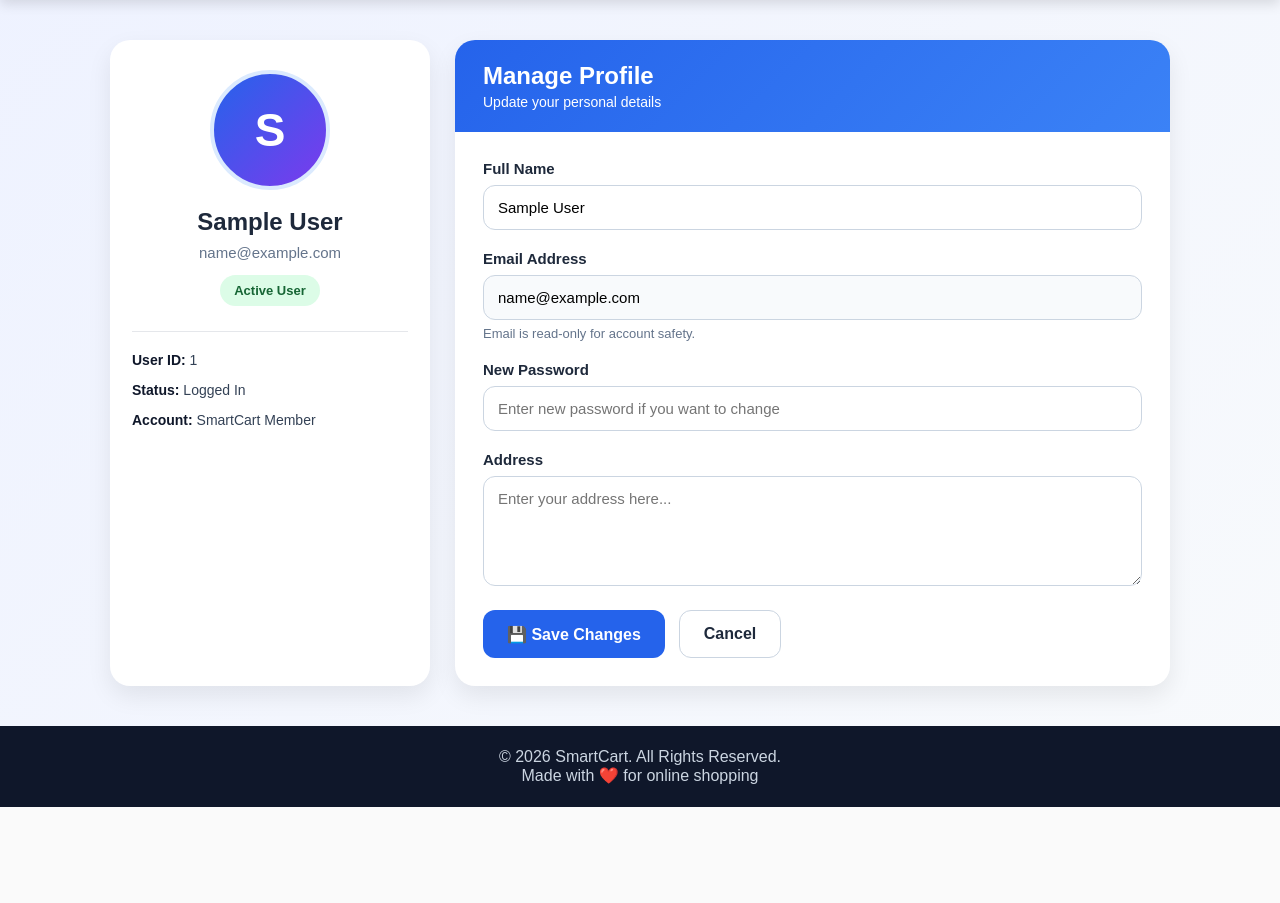
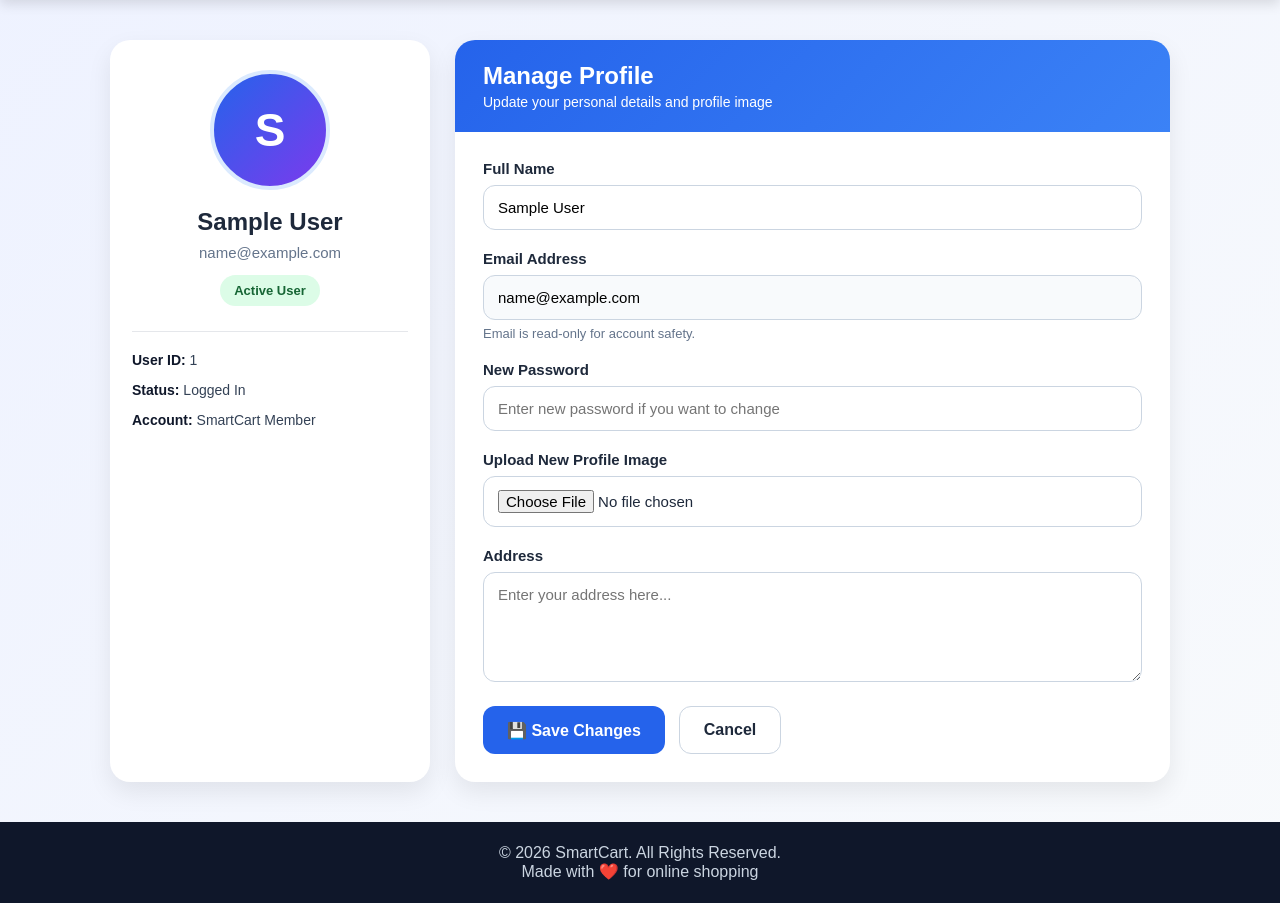
Before and after one commit to swathi0617/Smartcart, a Flask app: page /user/profile in a window 1280 px wide. Shown: the part 70-973 px from the top of the page. Before the commit the page ends 877 px from the top, so only its background shows below. Run offline with Flask 2, Linux system fonts and the light colour scheme; the visitor is signed in with stand-in values (Sample User, id 1); data comes from the database, SQL or seed files in the repository.

Commit message:
Update user_profile.html

```diff
--- a/templates/user/user_profile.html
+++ b/templates/user/user_profile.html
@@ -161,6 +161,12 @@ body{
     font-weight:bold;
     overflow:hidden;
     border:4px solid #dbeafe;
+}
+
+.avatar img{
+    width:100%;
+    height:100%;
+    object-fit:cover;
 }
 
 .profile-card h2{
@@ -421,7 +427,11 @@ textarea{
 
         <div class="profile-card">
             <div class="avatar">
-                {{ user.name[0]|upper }}
+                {% if user.profile_image %}
+                    <img src="/static/uploads/user_profiles/{{ user.profile_image }}" alt="Profile Image">
+                {% else %}
+                    {{ user.name[0]|upper }}
+                {% endif %}
             </div>
 
             <h2>{{ user.name }}</h2>
@@ -438,12 +448,12 @@ textarea{
         <div class="form-card">
             <div class="form-header">
                 <h3>Manage Profile</h3>
-                <p>Update your personal details</p>
+                <p>Update your personal details and profile image</p>
             </div>
 
             <div class="form-body">
 
-                <form method="POST" action="/user/profile">
+                <form method="POST" action="/user/profile" enctype="multipart/form-data">
 
                     <div class="form-group">
                         <label>Full Name</label>
@@ -459,6 +469,11 @@ textarea{
                     <div class="form-group">
                         <label>New Password</label>
                         <input type="password" name="password" placeholder="Enter new password if you want to change">
+                    </div>
+
+                    <div class="form-group">
+                        <label>Upload New Profile Image</label>
+                        <input type="file" name="profile_image">
                     </div>
 
                     <div class="form-group">
```
